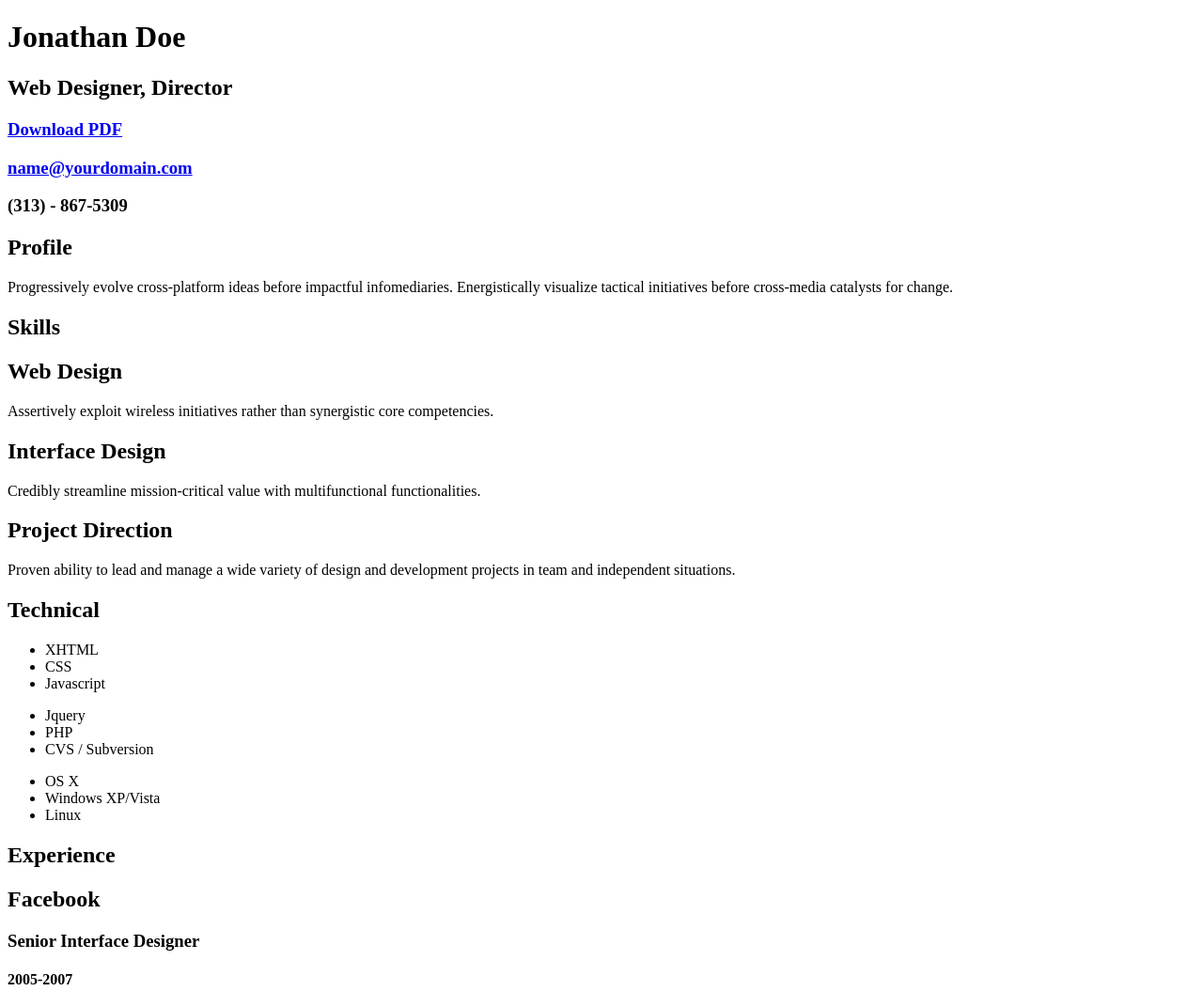
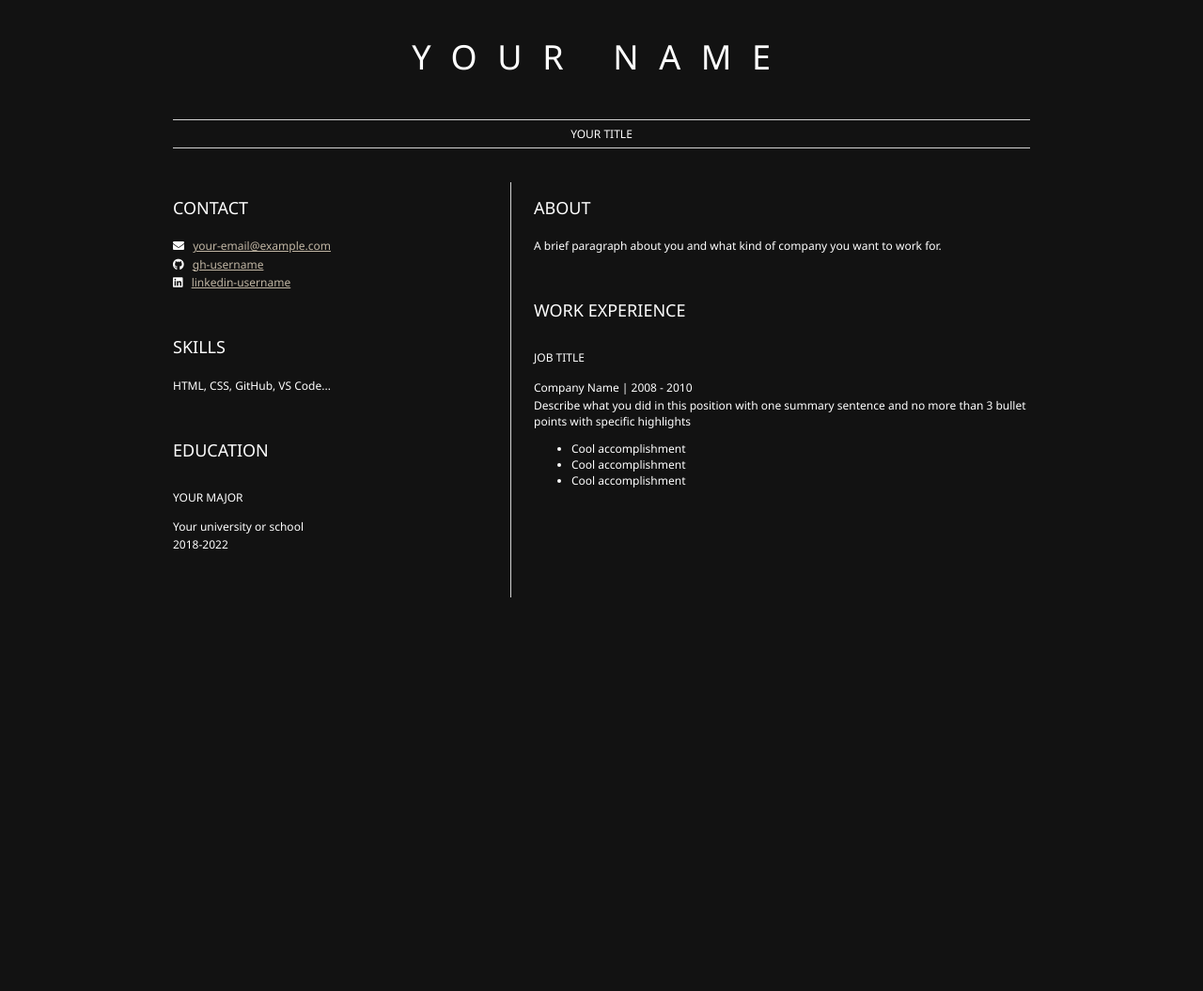
Before and after one commit to blackSswordsman/resume, a plain HTML site: page index.html in a window 1280 px wide. Shown: the top 1055 px of the page at 94% size. After the commit the page ends 800 px from the top, so only its background shows below. Drawn offline with Linux system fonts and the light colour scheme; a small style sheet from the web is missing.

Commit message:
template updt

```diff
--- a/index.html
+++ b/index.html
@@ -1,167 +1,80 @@
-<!DOCTYPE html PUBLIC "-//W3C//DTD XHTML 1.0 Strict//EN" "http://www.w3.org/TR/xhtml1/DTD/xhtml1-strict.dtd">
 <html>
 	<head>
-
-	<title>Jonathan Doe | Web Designer, Director | name@yourdomain.com</title>
-	<meta http-equiv="content-type" content="text/html; charset=utf-8" />
-
-	<meta name="keywords" content="" />
-	<meta name="description" content="" />
-
-	<link rel="stylesheet" type="text/css" href="http://yui.yahooapis.com/2.7.0/build/reset-fonts-grids/reset-fonts-grids.css" media="all" />
-	<link rel="stylesheet" type="text/css" href="resume.css" media="all" />
-
+		<link href="style.css" rel="stylesheet">
+		<title>Your name resume</title>
+        <link rel="stylesheet" href="https://cdnjs.cloudflare.com/ajax/libs/font-awesome/5.15.4/css/all.min.css">
+		<style>
+			a[href^="mailto:"] ,[href^="github.com/"],[href^="linkedin.com/"]{
+				color:#C1B6A4;
+			}
+		</style>
 	</head>
 	<body>
-
-<div id="doc2" class="yui-t7">
-	<div id="inner">
-
-		<div id="hd">
-			<div class="yui-gc">
-				<div class="yui-u first">
-					<h1>Jonathan Doe</h1>
-					<h2>Web Designer, Director</h2>
-				</div>
-
-				<div class="yui-u">
-					<div class="contact-info">
-						<h3><a id="pdf" href="#">Download PDF</a></h3>
-						<h3><a href="mailto:name@yourdomain.com">name@yourdomain.com</a></h3>
-						<h3>(313) - 867-5309</h3>
-					</div><!--// .contact-info -->
-				</div>
-			</div><!--// .yui-gc -->
-		</div><!--// hd -->
-
-		<div id="bd">
-			<div id="yui-main">
-				<div class="yui-b">
-
-					<div class="yui-gf">
-						<div class="yui-u first">
-							<h2>Profile</h2>
-						</div>
-						<div class="yui-u">
-							<p class="enlarge">
-								Progressively evolve cross-platform ideas before impactful infomediaries. Energistically visualize tactical initiatives before cross-media catalysts for change.
+		<header id="header">
+			<!-- resume header with your name and title -->
+			<h1>YOUR NAME</h1>
+			<hr>
+			YOUR TITLE
+			<hr>
+		</header>
+		<main>
+			<article id="mainLeft">
+				<section>
+					<h2>CONTACT</h2>
+					<!-- contact info including social media -->
+                    <p>
+                        <i class="fa fa-envelope" aria-hidden="true"></i>
+                        <a href="mailto:your-email@example.com">your-email@example.com</a>
                     </p>
-						</div>
-					</div><!--// .yui-gf -->
-
-					<div class="yui-gf">
-						<div class="yui-u first">
-							<h2>Skills</h2>
-						</div>
-						<div class="yui-u">
-
-								<div class="talent">
-									<h2>Web Design</h2>
-									<p>Assertively exploit wireless initiatives rather than synergistic core competencies.	</p>
-								</div>
-
-								<div class="talent">
-									<h2>Interface Design</h2>
-									<p>Credibly streamline mission-critical value with multifunctional functionalities.	 </p>
-								</div>
-
-								<div class="talent">
-									<h2>Project Direction</h2>
-									<p>Proven ability to lead and manage a wide variety of design and development projects in team and independent situations.</p>
-								</div>
-						</div>
-					</div><!--// .yui-gf -->
-
-					<div class="yui-gf">
-						<div class="yui-u first">
-							<h2>Technical</h2>
-						</div>
-						<div class="yui-u">
-							<ul class="talent">
-								<li>XHTML</li>
-								<li>CSS</li>
-								<li class="last">Javascript</li>
+                    <p>
+                        <i class="fab fa-github" aria-hidden="true"></i>
+                        <a href="github.com/gh-username">gh-username</a>
+                    </p>
+                    <p>
+                        <i class="fab fa-linkedin" aria-hidden="true"></i>
+                        <a href="linkedin.com/linkedin-username">linkedin-username</a>
+                    </p>
+				</section>
+				<section>
+					<h2>SKILLS</h2>
+					<!-- your skills -->
+                    <p>HTML, CSS, GitHub, VS Code...</p>
+				</section>
+				<section>
+					<h2>EDUCATION</h2>
+					<!-- your education -->
+                    <h3>YOUR MAJOR</h3>
+                    <p>
+                        Your university or school
+                    </p>
+                    <p>
+                        2018-2022
+                    </p>
+				</section>
+			</article>
+			<article id="mainRight">
+				<section>
+					<h2>ABOUT</h2>
+					<!-- about you -->
+					<p>A brief paragraph about you and what kind of company you want to work for.</p>
+				</section>
+				<section>
+					<h2>WORK EXPERIENCE</h2>
+					<!-- your work experience -->
+                    <h3>JOB TITLE</h3>
+                    <p>
+                            Company Name | 2008 - 2010
+                    </p>
+                    <p>
+                            Describe what you did in this position with one summary sentence and no more than 3 bullet points with specific highlights
+                    </p>
+                    <ul>
+                            <li>Cool accomplishment</li>
+                            <li>Cool accomplishment</li>
+                            <li>Cool accomplishment</li>
                     </ul>
-
-							<ul class="talent">
-								<li>Jquery</li>
-								<li>PHP</li>
-								<li class="last">CVS / Subversion</li>
-							</ul>
-
-							<ul class="talent">
-								<li>OS X</li>
-								<li>Windows XP/Vista</li>
-								<li class="last">Linux</li>
-							</ul>
-						</div>
-					</div><!--// .yui-gf-->
-
-					<div class="yui-gf">
-
-						<div class="yui-u first">
-							<h2>Experience</h2>
-						</div><!--// .yui-u -->
-
-						<div class="yui-u">
-
-							<div class="job">
-								<h2>Facebook</h2>
-								<h3>Senior Interface Designer</h3>
-								<h4>2005-2007</h4>
-								<p>Intrinsicly enable optimal core competencies through corporate relationships. Phosfluorescently implement worldwide vortals and client-focused imperatives. Conveniently initiate virtual paradigms and top-line convergence. </p>
-							</div>
-
-							<div class="job">
-								<h2>Apple Inc.</h2>
-								<h3>Senior Interface Designer</h3>
-								<h4>2005-2007</h4>
-								<p>Progressively reconceptualize multifunctional "outside the box" thinking through inexpensive methods of empowerment. Compellingly morph extensive niche markets with mission-critical ideas. Phosfluorescently deliver bricks-and-clicks strategic theme areas rather than scalable benefits. </p>
-							</div>
-
-							<div class="job">
-								<h2>Microsoft</h2>
-								<h3>Principal and Creative Lead</h3>
-								<h4>2004-2005</h4>
-								<p>Intrinsicly transform flexible manufactured products without excellent intellectual capital. Energistically evisculate orthogonal architectures through covalent action items. Assertively incentivize sticky platforms without synergistic materials. </p>
-							</div>
-
-
-							<div class="job last">
-								<h2>International Business Machines (IBM)</h2>
-								<h3>Lead Web Designer</h3>
-								<h4>2001-2004</h4>
-								<p>Globally re-engineer cross-media schemas through viral methods of empowerment. Proactively grow long-term high-impact human capital and highly efficient innovation. Intrinsicly iterate excellent e-tailers with timely e-markets.</p>
-							</div>
-
-						</div><!--// .yui-u -->
-					</div><!--// .yui-gf -->
-
-
-					<div class="yui-gf last">
-						<div class="yui-u first">
-							<h2>Education</h2>
-						</div>
-						<div class="yui-u">
-							<h2>Indiana University - Bloomington, Indiana</h2>
-							<h3>Dual Major, Economics and English &mdash; <strong>4.0 GPA</strong> </h3>
-						</div>
-					</div><!--// .yui-gf -->
-
-
-				</div><!--// .yui-b -->
-			</div><!--// yui-main -->
-		</div><!--// bd -->
-
-		<div id="ft">
-			<p>Jonathan Doe &mdash; <a href="mailto:name@yourdomain.com">name@yourdomain.com</a> &mdash; (313) - 867-5309</p>
-		</div><!--// footer -->
-
-	</div><!-- // inner -->
-
-
-</div><!--// doc -->
-
-
+				</section>
+			</article>
+		</main>
 	</body>
 </html>
--- a/style.css
+++ b/style.css
@@ -1,72 +1,60 @@
-/*
----------------------------------------------------------------------------------
-	STRIPPED DOWN RESUME TEMPLATE
-    html resume
+body {
+    font-family: 'Segoe UI', Tahoma, Geneva, Verdana, sans-serif;
+    font-size: 12px;
+    max-width: 960px;
+    margin: auto;
+    background-color: #121212;
+    color: #ffffff;
+}
+h1 {
+    font-size: 3em;
+    letter-spacing: .6em;
+    padding-top: 1em;
+    padding-bottom: 1em;
+}
 
-    v0.9: 5/28/09
+h2 {
+    font-size: 1.5em;
+    padding-bottom: 1em;
+}
 
-    design and code by: thingsthatarebrown.com
-                        (matt brown)
----------------------------------------------------------------------------------
-*/
+h3 {
+    font-size: 1em;
+    padding-bottom: 1em;
+}
 
+main {
+    display: grid;
+    grid-template-columns: 40% 60%;
+    margin-top: 3em;
+}
+header {
+    text-align: center;
+    margin: auto 2em;
+}
 
-.msg { padding: 10px; background: #222; position: relative; }
-.msg h1 { color: #fff;  }
-.msg a { margin-left: 20px; background: #408814; color: white; padding: 4px 8px; text-decoration: none; }
-.msg a:hover { background: #266400; }
+section {
+    margin: auto 1em 4em 2em;
+}
 
-/* //-- yui-grids style overrides -- */
-body { font-family: Georgia; color: #444; }
-#inner { padding: 10px 80px; margin: 80px auto; background: #f5f5f5; border: solid #666; border-width: 8px 0 2px 0; }
-.yui-gf { margin-bottom: 2em; padding-bottom: 2em; border-bottom: 1px solid #ccc; }
+i {
+    margin-right: .5em;
+}
 
-/* //-- header, body, footer -- */
-#hd { margin: 2.5em 0 3em 0; padding-bottom: 1.5em; border-bottom: 1px solid #ccc }
-#hd h2 { text-transform: uppercase; letter-spacing: 2px; }
-#bd, #ft { margin-bottom: 2em; }
+p {
+    margin: .2em auto
+}
 
-/* //-- footer -- */
-#ft { padding: 1em 0 5em 0; font-size: 92%; border-top: 1px solid #ccc; text-align: center; }
-#ft p { margin-bottom: 0; text-align: center;   }
+hr {
+    border: none;
+    background-color: lightgray;
+    height: 1px;
+}
 
-/* //-- core typography and style -- */
-#hd h1 { font-size: 48px; text-transform: uppercase; letter-spacing: 3px; }
-h2 { font-size: 152% }
-h3, h4 { font-size: 122%; }
-h1, h2, h3, h4 { color: #333; }
-p { font-size: 100%; line-height: 18px; padding-right: 3em; }
-a { color: #990003 }
-a:hover { text-decoration: none; }
-strong { font-weight: bold; }
-li { line-height: 24px; border-bottom: 1px solid #ccc; }
-p.enlarge { font-size: 144%; padding-right: 6.5em; line-height: 24px; }
-p.enlarge span { color: #000 }
-.contact-info { margin-top: 7px; }
-.first h2 { font-style: italic; }
-.last { border-bottom: 0 }
-
-
-/* //-- section styles -- */
-
-a#pdf { display: block; float: left; background: #666; color: white; padding: 6px 50px 6px 12px; margin-bottom: 6px; text-decoration: none;  }
-a#pdf:hover { background: #222; }
-
-.job { position: relative; margin-bottom: 1em; padding-bottom: 1em; border-bottom: 1px solid #ccc; }
-.job h4 { position: absolute; top: 0.35em; right: 0 }
-.job p { margin: 0.75em 0 3em 0; }
-
-.last { border: none; }
-.skills-list {  }
-.skills-list ul { margin: 0; }
-.skills-list li { margin: 3px 0; padding: 3px 0; }
-.skills-list li span { font-size: 152%; display: block; margin-bottom: -2px; padding: 0 }
-.talent { width: 32%; float: left; }
-.talent h2 { margin-bottom: 6px; }
-
-#srt-ttab { margin-bottom: 100px; text-align: center;  }
-#srt-ttab img.last { margin-top: 20px }
-
-/* --// override to force 1/8th width grids -- */
-.yui-gf .yui-u{width:80.2%;}
-.yui-gf div.first{width:12.3%;}
+h1, h2, h3 {
+    font-weight: 100;
+    margin-bottom: 0;
+}
+#mainLeft {
+    border-right: 1px solid lightgray;
+}
```
Lines whose indentation alone changed are shown as unchanged.
